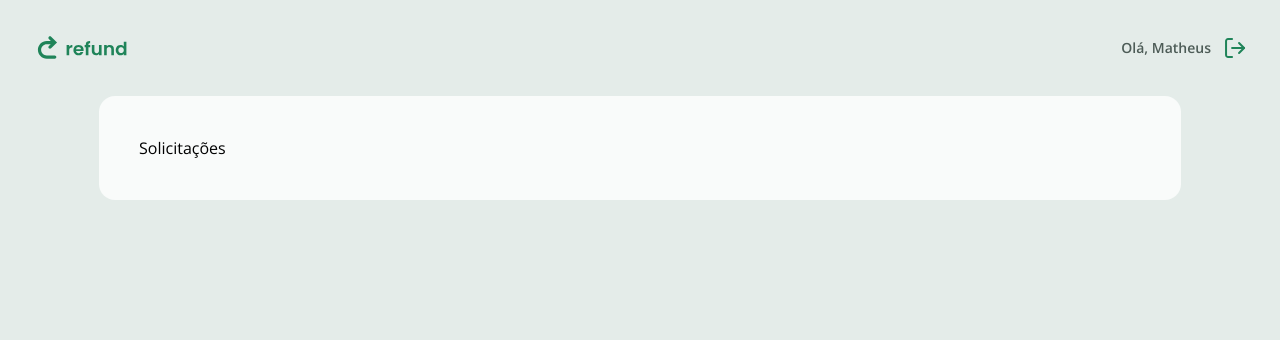
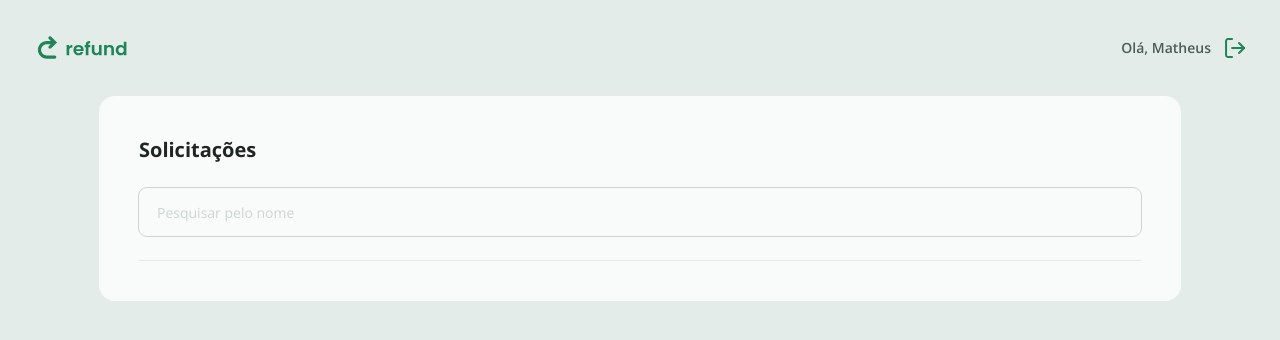
Before and after one commit to Matheus-AlvesCS/refund-interface, a React (Vite) app: page / in a window 1280 px wide. Shown: the top 340 px of the page. Built offline with nearby package versions, Linux system fonts and the light colour scheme.

Commit message:
feat(dashboard): implement search input into dashboard

```diff
--- a/src/pages/Dashboard.tsx
+++ b/src/pages/Dashboard.tsx
@@ -1,3 +1,29 @@
+import { useState } from "react"
+
+import { Input } from "../components/Input"
+
 export function Dashboard() {
-  return <h1>Solicitações</h1>
+  const [search, setSearch] = useState("")
+
+  function fetchUsers(e: React.SubmitEvent) {
+    e.preventDefault()
+
+    console.log(search)
+  }
+
+  return (
+    <div>
+      <h1 className="text-gray-100 text-xl font-bold">Solicitações</h1>
+
+      <form
+        onSubmit={fetchUsers}
+        className="flex items-center justify-between gap-3 mt-6 pb-6 border-b border-b-gray-400"
+      >
+        <Input
+          placeholder="Pesquisar pelo nome"
+          onChange={(e) => setSearch(e.target.value)}
+        />
+      </form>
+    </div>
+  )
 }
```
